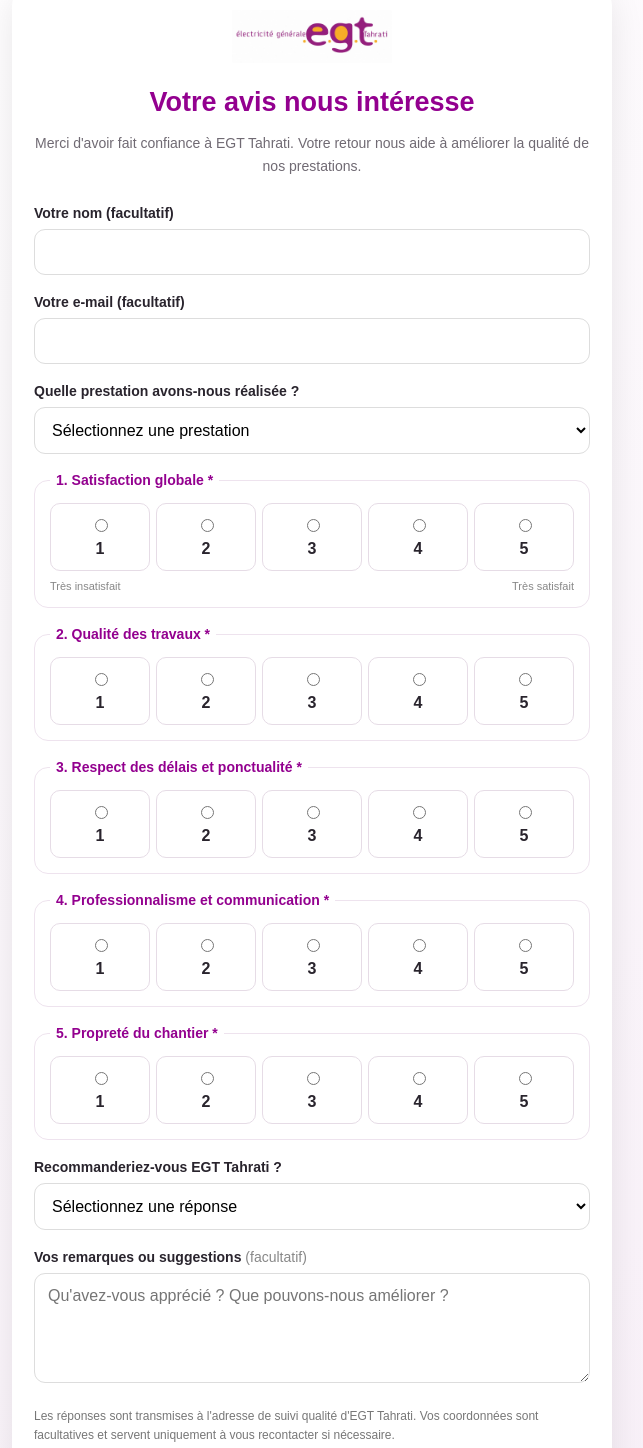
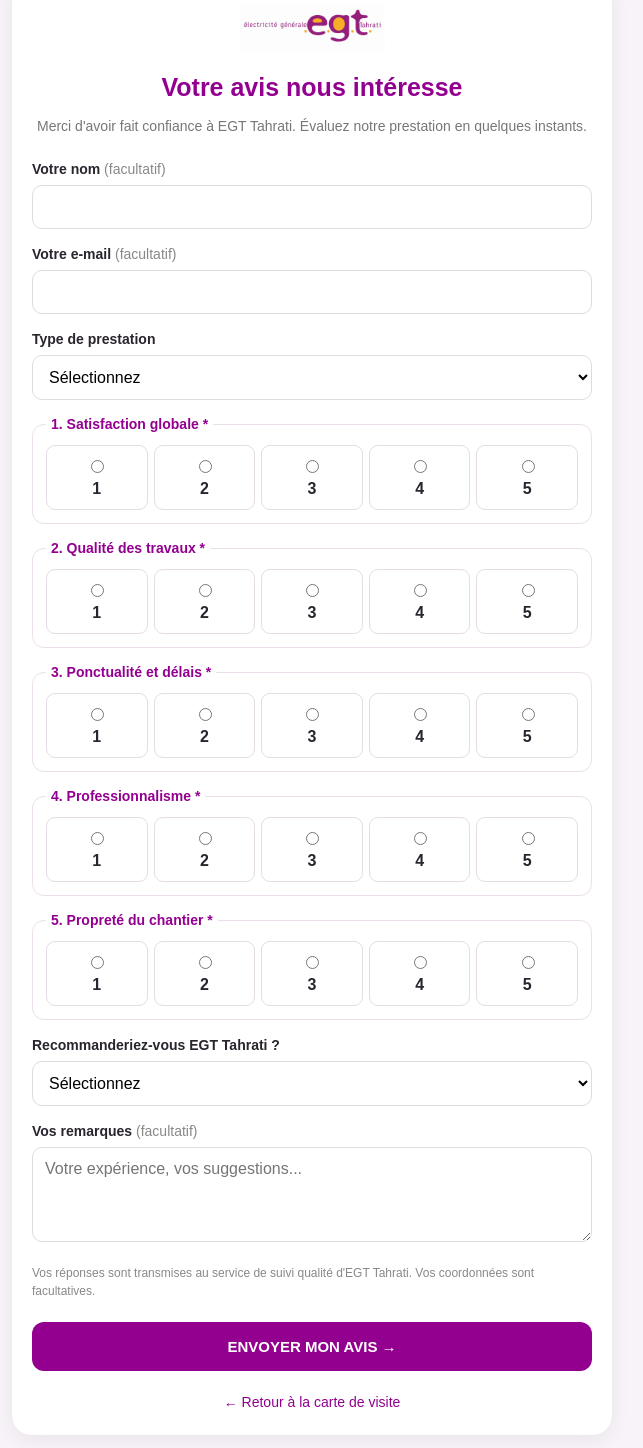
Before and after one commit to eahconform/egt-tahrati, a plain HTML site: page contact/satisfaction.html in a window 1280 px wide. Shown: the part 42-1490 px from the top of the page, without its empty margins (328-971 px from the left). Drawn offline with Linux system fonts and the light colour scheme.

Commit message:
Update satisfaction.html

```diff
--- a/contact/satisfaction.html
+++ b/contact/satisfaction.html
@@ -5,153 +5,140 @@
 <meta charset="UTF-8">
 <meta name="viewport" content="width=device-width,initial-scale=1">
 <meta name="theme-color" content="#93008f">
-<title>Questionnaire de satisfaction | EGT Tahrati</title>
+<title>Satisfaction | EGT Tahrati</title>
 
 <style>
-:root {
+:root{
   --violet:#93008f;
   --orange:#ff8a00;
-  --text:#29242d;
 }
-* { box-sizing:border-box; }
-
-body {
+*{box-sizing:border-box}
+body{
   margin:0;
-  padding:24px 14px;
-  font-family:Arial,Helvetica,sans-serif;
-  background:linear-gradient(145deg,#fff,#f7eef7);
-  color:var(--text);
+  padding:20px 12px;
+  font-family:Arial,sans-serif;
+  background:#f8f3f8;
+  color:#29242d;
 }
-
-.container {
+main{
   max-width:600px;
   margin:auto;
-  background:white;
-  border-radius:24px;
-  padding:28px 22px;
-  box-shadow:0 12px 35px rgba(0,0,0,.09);
+  padding:25px 20px;
+  background:#fff;
+  border-radius:20px;
+  box-shadow:0 5px 20px #00000010;
 }
-
-header {
-  text-align:center;
-  margin-bottom:28px;
+header{text-align:center;margin-bottom:24px}
+.logo{width:145px;max-width:65%;height:auto}
+h1{
+  color:var(--violet);
+  font-size:25px;
+  margin:18px 0 10px;
 }
-
-.logo {
-  width:160px;
-  max-width:70%;
+.intro{
+  color:#777;
+  font-size:14px;
+  line-height:1.5;
 }
-
-h1 {
-  color:var(--violet);
-  font-size:27px;
-  margin:20px 0 10px;
+.field-label{
+  display:block;
+  font-size:14px;
+  font-weight:bold;
+  margin:17px 0 8px;
 }
-
-.intro {
-  color:#706a73;
-  font-size:14px;
-  line-height:1.6;
-}
-
-label.field-label {
-  display:block;
-  font-weight:bold;
-  font-size:14px;
-  margin:19px 0 8px;
-}
-
 input[type=text],
 input[type=email],
 select,
-textarea {
+textarea{
   width:100%;
-  padding:13px;
+  padding:12px;
   border:1px solid #ddd;
-  border-radius:11px;
+  border-radius:10px;
   font:inherit;
   background:white;
 }
-
-textarea {
-  min-height:110px;
-  resize:vertical;
+textarea{min-height:95px;resize:vertical}
+fieldset{
+  border:1px solid #eadfea;
+  border-radius:12px;
+  margin:16px 0;
+  padding:13px;
 }
-
-fieldset {
-  border:1px solid #eee3ee;
-  border-radius:14px;
-  padding:15px;
-  margin:18px 0;
+legend{
+  font-weight:bold;
+  font-size:14px;
+  color:var(--violet);
+  padding:0 5px;
 }
-
-legend {
-  color:var(--violet);
-  font-size:14px;
-  font-weight:bold;
-  padding:0 6px;
-}
-
-.rating {
+.rating{
   display:flex;
   gap:6px;
 }
-
-.rating label {
+.rating label{
   flex:1;
   display:flex;
   align-items:center;
+  justify-content:center;
   flex-direction:column;
-  gap:8px;
-  padding:12px 3px;
-  border:1px solid #e6dce6;
-  border-radius:10px;
+  gap:7px;
+  padding:11px 2px;
+  border:1px solid #e5dce5;
+  border-radius:9px;
   cursor:pointer;
   font-weight:bold;
 }
-
-.rating input {
+.rating input{
   accent-color:var(--violet);
 }
-
-.hint {
-  display:flex;
-  justify-content:space-between;
-  font-size:11px;
-  color:#888;
-  margin-top:9px;
-}
-
-button {
+button{
+  display:block;
   width:100%;
+  margin-top:22px;
+  padding:16px;
   border:0;
-  border-radius:14px;
-  padding:17px;
-  margin-top:20px;
-  background:linear-gradient(135deg,var(--violet),#72006f);
+  border-radius:12px;
+  background:var(--violet);
   color:white;
-  font-size:16px;
+  font-size:15px;
   font-weight:bold;
   cursor:pointer;
 }
-
-.back {
+button:disabled{
+  opacity:.7;
+  cursor:wait;
+}
+.message{
+  display:none;
+  text-align:center;
+  padding:14px;
+  margin-top:15px;
+  border-radius:10px;
+  font-size:14px;
+  line-height:1.5;
+}
+.success{
+  background:#e9f8ee;
+  color:#176c38;
+}
+.error{
+  background:#fff0f0;
+  color:#b00020;
+}
+.back{
   display:block;
   text-align:center;
   color:var(--violet);
-  margin-top:24px;
   text-decoration:none;
+  margin-top:23px;
   font-size:14px;
 }
-
-.privacy {
+.privacy{
   font-size:12px;
-  color:#777;
-  line-height:1.6;
-  margin-top:20px;
+  color:#888;
+  line-height:1.5;
+  margin-top:18px;
 }
-
-.optional {
+.optional{
   color:#888;
   font-weight:normal;
 }
@@ -159,7 +146,8 @@ button {
 </head>
 
 <body>
-<main class="container">
+
+<main>
 
 <header>
   <img
@@ -172,22 +160,22 @@ button {
 
   <p class="intro">
     Merci d'avoir fait confiance à EGT Tahrati.
-    Votre retour nous aide à améliorer
-    la qualité de nos prestations.
+    Évaluez notre prestation en quelques instants.
   </p>
 </header>
 
 <form
+  id="satisfactionForm"
   action="https://formsubmit.co/goin.eah@gmail.com"
   method="POST"
 >
 
-  <!-- CONFIGURATION FORMSUBMIT -->
+  <!-- PARAMÈTRES EMAIL -->
 
   <input
     type="hidden"
     name="_subject"
-    value="EGT TAHRATI | Nouveau questionnaire de satisfaction"
+    value="EGT TAHRATI - Questionnaire de satisfaction"
   >
 
   <input
@@ -196,44 +184,29 @@ button {
     value="table"
   >
 
-<input
-  type="hidden"
-  name="_captcha"
-  value="false"
->
-
   <input
-    type="text"
-    name="_honey"
-    style="display:none"
-    tabindex="-1"
-    autocomplete="off"
+    type="hidden"
+    name="_captcha"
+    value="false"
   >
-
-  <!-- IDENTIFICATION EGT DANS LE MAIL -->
 
   <input
     type="hidden"
-    name="Entreprise concernée"
+    name="Entreprise"
     value="EGT Tahrati"
   >
 
   <input
     type="hidden"
-    name="Site concerné"
+    name="Site"
     value="https://www.egt-tahrati.fr/"
   >
 
-  <input
-    type="hidden"
-    name="Page du questionnaire"
-    value="https://eahconform.github.io/egt-tahrati/contact/satisfaction.html"
-  >
-
-  <!-- IDENTITÉ CLIENT -->
+  <!-- IDENTITÉ -->
 
   <label class="field-label" for="nom">
-    Votre nom (facultatif)
+    Votre nom
+    <span class="optional">(facultatif)</span>
   </label>
 
   <input
@@ -244,7 +217,8 @@ button {
   >
 
   <label class="field-label" for="email">
-    Votre e-mail (facultatif)
+    Votre e-mail
+    <span class="optional">(facultatif)</span>
   </label>
 
   <input
@@ -257,7 +231,7 @@ button {
   <!-- PRESTATION -->
 
   <label class="field-label" for="prestation">
-    Quelle prestation avons-nous réalisée ?
+    Type de prestation
   </label>
 
   <select
@@ -265,9 +239,7 @@ button {
     name="Prestation"
     required
   >
-    <option value="">
-      Sélectionnez une prestation
-    </option>
+    <option value="">Sélectionnez</option>
     <option>Installation électrique</option>
     <option>Rénovation électrique</option>
     <option>Dépannage électrique</option>
@@ -279,37 +251,16 @@ button {
     <option>Autre prestation</option>
   </select>
 
-  <!-- SATISFACTION GLOBALE -->
+  <!-- NOTE GLOBALE -->
 
   <fieldset>
     <legend>1. Satisfaction globale *</legend>
-
     <div class="rating">
-      <label>
-        <input type="radio" name="Satisfaction globale" value="1/5" required>
-        1
-      </label>
-      <label>
-        <input type="radio" name="Satisfaction globale" value="2/5">
-        2
-      </label>
-      <label>
-        <input type="radio" name="Satisfaction globale" value="3/5">
-        3
-      </label>
-      <label>
-        <input type="radio" name="Satisfaction globale" value="4/5">
-        4
-      </label>
-      <label>
-        <input type="radio" name="Satisfaction globale" value="5/5">
-        5
-      </label>
-    </div>
-
-    <div class="hint">
-      <span>Très insatisfait</span>
-      <span>Très satisfait</span>
+      <label><input type="radio" name="Satisfaction globale" value="1/5" required>1</label>
+      <label><input type="radio" name="Satisfaction globale" value="2/5">2</label>
+      <label><input type="radio" name="Satisfaction globale" value="3/5">3</label>
+      <label><input type="radio" name="Satisfaction globale" value="4/5">4</label>
+      <label><input type="radio" name="Satisfaction globale" value="5/5">5</label>
     </div>
   </fieldset>
 
@@ -317,7 +268,6 @@ button {
 
   <fieldset>
     <legend>2. Qualité des travaux *</legend>
-
     <div class="rating">
       <label><input type="radio" name="Qualité des travaux" value="1/5" required>1</label>
       <label><input type="radio" name="Qualité des travaux" value="2/5">2</label>
@@ -330,8 +280,7 @@ button {
   <!-- PONCTUALITÉ -->
 
   <fieldset>
-    <legend>3. Respect des délais et ponctualité *</legend>
-
+    <legend>3. Ponctualité et délais *</legend>
     <div class="rating">
       <label><input type="radio" name="Ponctualité" value="1/5" required>1</label>
       <label><input type="radio" name="Ponctualité" value="2/5">2</label>
@@ -344,8 +293,7 @@ button {
   <!-- PROFESSIONNALISME -->
 
   <fieldset>
-    <legend>4. Professionnalisme et communication *</legend>
-
+    <legend>4. Professionnalisme *</legend>
     <div class="rating">
       <label><input type="radio" name="Professionnalisme" value="1/5" required>1</label>
       <label><input type="radio" name="Professionnalisme" value="2/5">2</label>
@@ -359,7 +307,6 @@ button {
 
   <fieldset>
     <legend>5. Propreté du chantier *</legend>
-
     <div class="rating">
       <label><input type="radio" name="Propreté du chantier" value="1/5" required>1</label>
       <label><input type="radio" name="Propreté du chantier" value="2/5">2</label>
@@ -380,7 +327,7 @@ button {
     name="Recommandation"
     required
   >
-    <option value="">Sélectionnez une réponse</option>
+    <option value="">Sélectionnez</option>
     <option>Oui, sans hésitation</option>
     <option>Peut-être</option>
     <option>Non</option>
@@ -389,7 +336,7 @@ button {
   <!-- COMMENTAIRE -->
 
   <label class="field-label" for="commentaire">
-    Vos remarques ou suggestions
+    Vos remarques
     <span class="optional">(facultatif)</span>
   </label>
 
@@ -397,34 +344,33 @@ button {
     id="commentaire"
     name="Commentaire"
     maxlength="3000"
-    placeholder="Qu'avez-vous apprécié ? Que pouvons-nous améliorer ?"
+    placeholder="Votre expérience, vos suggestions..."
   ></textarea>
 
-  <!-- CONFIDENTIALITÉ -->
-
   <p class="privacy">
-    Les réponses sont transmises à l'adresse
+    Vos réponses sont transmises au service
     de suivi qualité d'EGT Tahrati.
-    Vos coordonnées sont facultatives et
-    servent uniquement à vous recontacter
-    si nécessaire.
+    Vos coordonnées sont facultatives.
   </p>
 
-  <!-- ENVOI -->
+  <!-- BOUTON -->
 
   <button type="submit" id="submitButton">
-  ENVOYER MON AVIS →
-</button>
+    ENVOYER MON AVIS →
+  </button>
 
-<script>
-const form = document.querySelector("form");
-const button = document.getElementById("submitButton");
+  <div id="sending" class="message">
+    Envoi en cours...
+  </div>
 
-form.addEventListener("submit", function () {
-  button.disabled = true;
-  button.textContent = "ENVOI EN COURS...";
-});
-</script>
+  <div id="success" class="message success">
+    ✓ Merci ! Votre avis a bien été transmis.
+  </div>
+
+  <div id="error" class="message error">
+    L'envoi n'a pas pu être confirmé.
+    Veuillez réessayer.
+  </div>
 
 </form>
 
@@ -433,5 +379,66 @@ form.addEventListener("submit", function () {
 </a>
 
 </main>
+
+<script>
+const form = document.getElementById("satisfactionForm");
+const button = document.getElementById("submitButton");
+const sending = document.getElementById("sending");
+const success = document.getElementById("success");
+const error = document.getElementById("error");
+
+form.addEventListener("submit", async function(event) {
+  event.preventDefault();
+
+  if (!form.reportValidity()) return;
+
+  button.disabled = true;
+  button.textContent = "ENVOI EN COURS...";
+  sending.style.display = "block";
+  success.style.display = "none";
+  error.style.display = "none";
+
+  try {
+    const response = await fetch(
+      "https://formsubmit.co/ajax/goin.eah@gmail.com",
+      {
+        method: "POST",
+        body: new FormData(form),
+        headers: {
+          Accept: "application/json"
+        }
+      }
+    );
+
+    if (!response.ok) {
+      throw new Error("Erreur HTTP " + response.status);
+    }
+
+    const result = await response.json();
+
+    if (
+      result.success !== true &&
+      result.success !== "true"
+    ) {
+      throw new Error("Envoi non confirmé");
+    }
+
+    form.reset();
+
+    success.style.display = "block";
+    button.textContent = "AVIS ENVOYÉ ✓";
+    sending.style.display = "none";
+
+  } catch (err) {
+    console.error("Erreur :", err);
+
+    error.style.display = "block";
+    button.disabled = false;
+    button.textContent = "RÉESSAYER L'ENVOI";
+    sending.style.display = "none";
+  }
+});
+</script>
+
 </body>
 </html>
```
